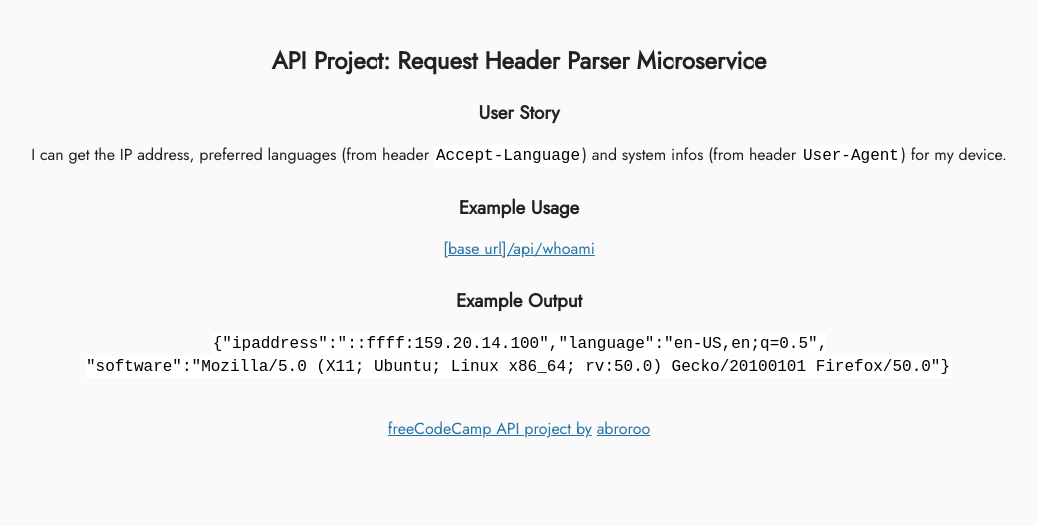
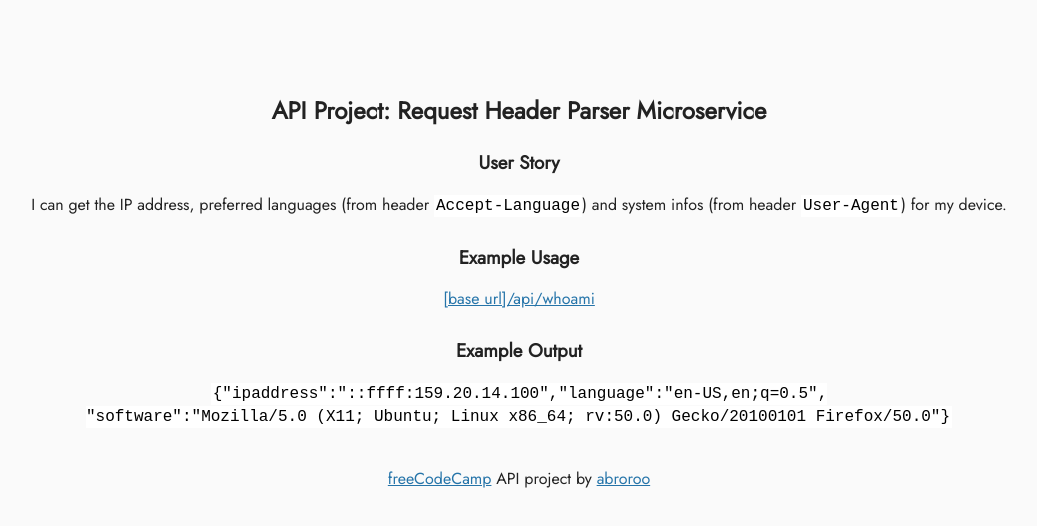
Before and after one commit to abroroo/req-header-microservice, a website: page views/index.html in a window 1280 px wide. Shown: the whole page, without its empty margins (121-1158 px from the left). Drawn offline with Linux system fonts and the light colour scheme; files that its build step writes are made by us from their sources; files whose address does not match are found by name; a web font is replaced by a local one.

Commit message:
html chnages

```diff
--- a/public/style.css
+++ b/public/style.css
@@ -12,7 +12,7 @@ font-family: 'Vidaloka', serif;*/
 	background-color: #FaFaFa;
 	text-align: center;
 	line-height: 1.4em;
-    margin-top: 50px;
+    margin-top: 100px;
 }
 
 .container {
--- a/views/index.html
+++ b/views/index.html
@@ -24,7 +24,7 @@
  </div>
  <div class="footer">
    <p>
-    <a href="https://www.freecodecamp.org">freeCodeCamp API project by</a> <a href="https://github.com/abroroo"> abroroo</a>
+    <a href="https://www.freecodecamp.org" >freeCodeCamp</a> API project by <a href="https://github.com/abroroo"> abroroo</a>
    </p>
  </div>
 
```
